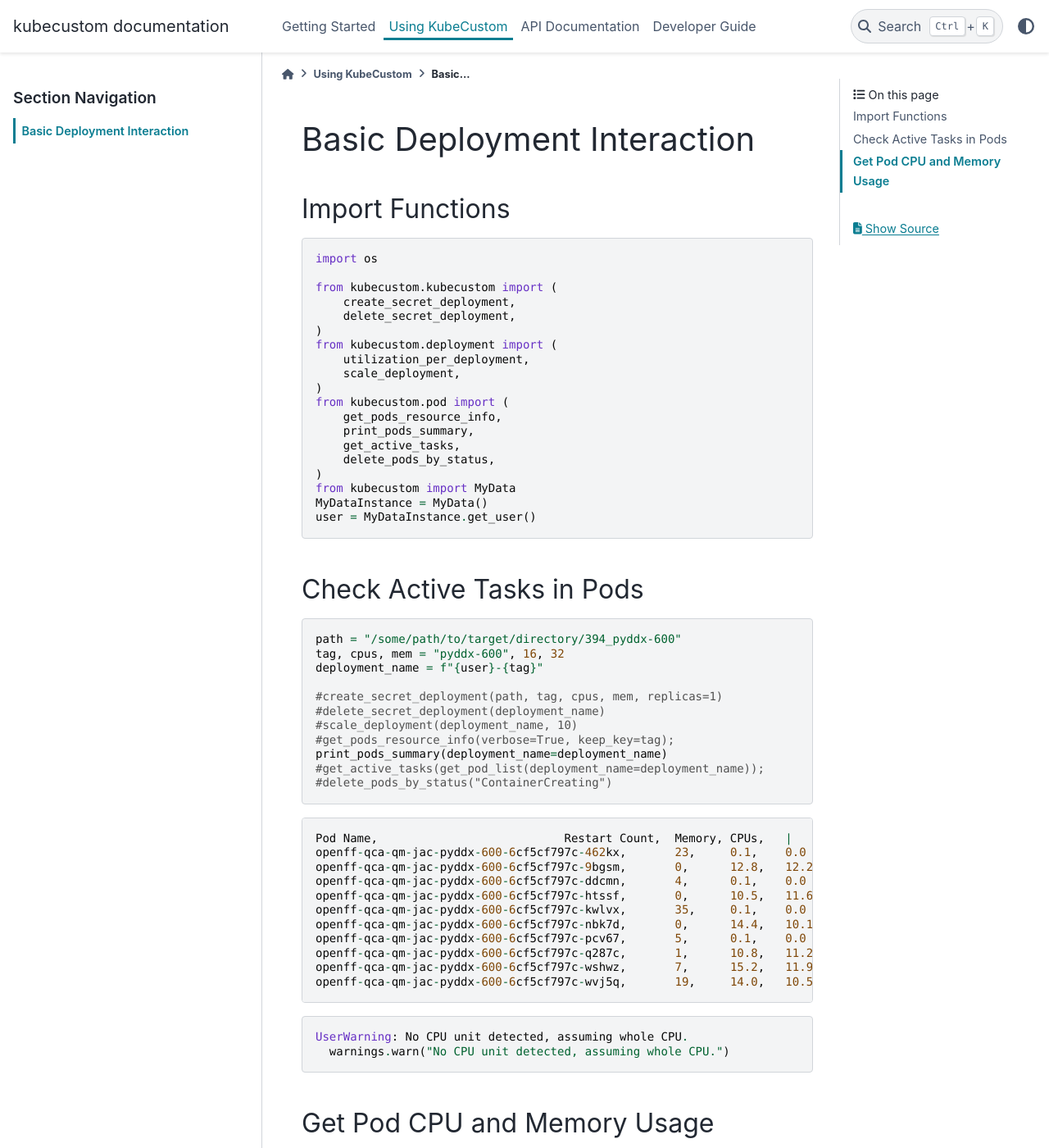
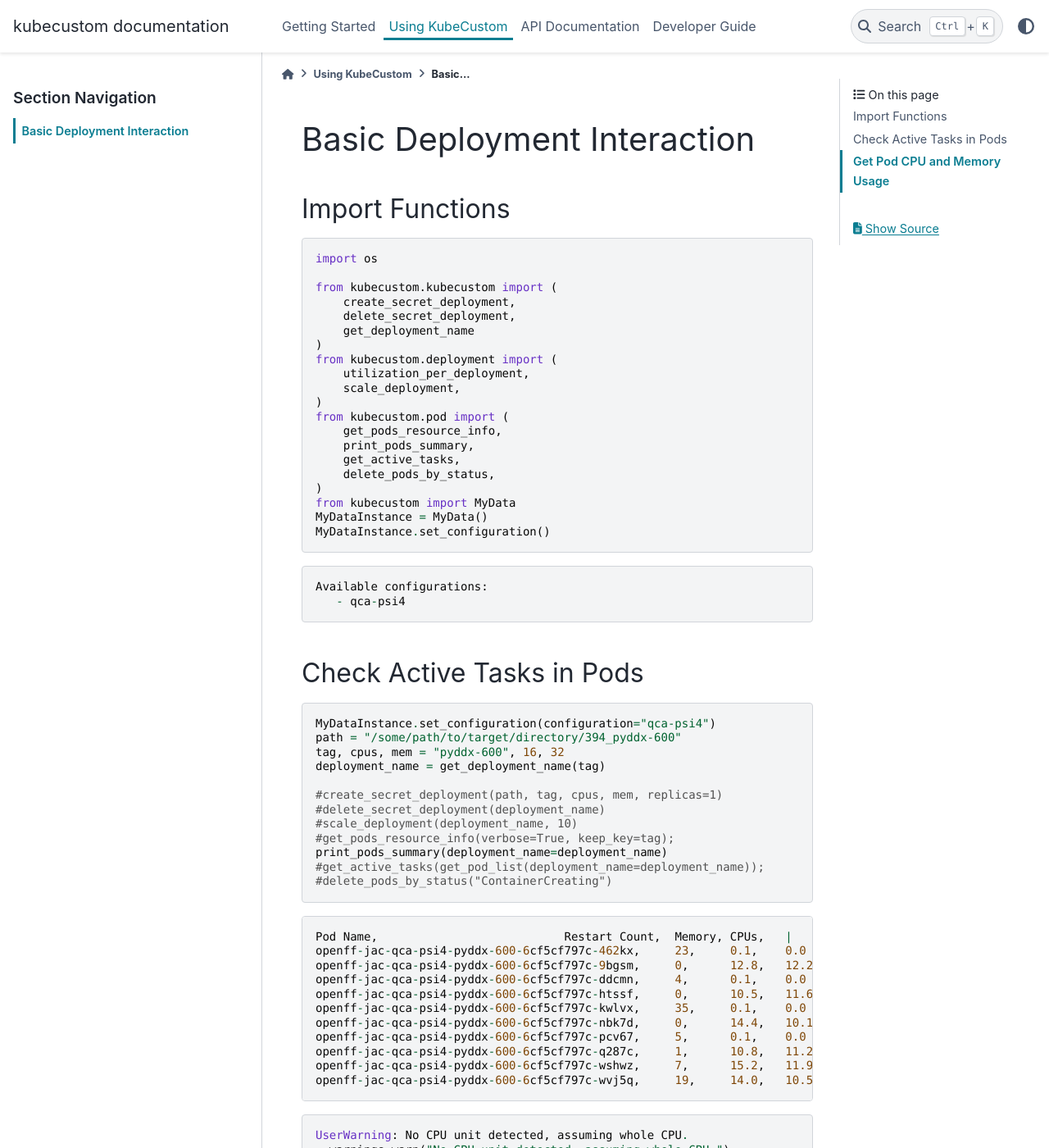
Before and after one commit to openforcefield/kubecustom, a Sphinx documentation site: the page built from docs/examples/basic_deployment_interaction.rst, in a window 1280 px wide and 1400 px high. Shown: the whole window at 82% size. Built offline with Sphinx 7.4.7 and the PyData theme 0.15.4, drawn with Linux system fonts in a browser that asks for light colours.

Commit message:
Update docs

```diff
--- a/docs/examples/basic_deployment_interaction.rst
+++ b/docs/examples/basic_deployment_interaction.rst
@@ -11,6 +11,7 @@ Import Functions
     from kubecustom.kubecustom import (
         create_secret_deployment,
         delete_secret_deployment,
+        get_deployment_name
     )
     from kubecustom.deployment import (
         utilization_per_deployment,
@@ -24,16 +25,22 @@ Import Functions
     )
     from kubecustom import MyData
     MyDataInstance = MyData()
-    user = MyDataInstance.get_user()
+    MyDataInstance.set_configuration()
+
+.. parsed-literal::
+
+    Available configurations:
+       - qca-psi4
 
 Check Active Tasks in Pods
 --------------------------
 
 .. code:: ipython3
 
+    MyDataInstance.set_configuration(configuration="qca-psi4")
     path = "/some/path/to/target/directory/394_pyddx-600"
     tag, cpus, mem = "pyddx-600", 16, 32
-    deployment_name = f"{user}-{tag}"
+    deployment_name = get_deployment_name(tag)
 
     #create_secret_deployment(path, tag, cpus, mem, replicas=1)
     #delete_secret_deployment(deployment_name)
@@ -47,16 +54,16 @@ Check Active Tasks in Pods
 .. parsed-literal::
 
     Pod Name,				Restart Count,	Memory,	CPUs,	|	Current State,	Current Status,	|	Previous State,	Previous Status
-    openff-qca-qm-jac-pyddx-600-6cf5cf797c-462kx,	23,	0.1,	0.0	|	running,	Running,	|	terminated,	OOMKilled
-    openff-qca-qm-jac-pyddx-600-6cf5cf797c-9bgsm,	0,	12.8,	12.2	|	running,	Running,	|	None,	None
-    openff-qca-qm-jac-pyddx-600-6cf5cf797c-ddcmn,	4,	0.1,	0.0	|	running,	Running,	|	terminated,	OOMKilled
-    openff-qca-qm-jac-pyddx-600-6cf5cf797c-htssf,	0,	10.5,	11.6	|	running,	Running,	|	None,	None
-    openff-qca-qm-jac-pyddx-600-6cf5cf797c-kwlvx,	35,	0.1,	0.0	|	running,	Running,	|	terminated,	OOMKilled
-    openff-qca-qm-jac-pyddx-600-6cf5cf797c-nbk7d,	0,	14.4,	10.1	|	running,	Running,	|	None,	None
-    openff-qca-qm-jac-pyddx-600-6cf5cf797c-pcv67,	5,	0.1,	0.0	|	running,	Running,	|	terminated,	OOMKilled
-    openff-qca-qm-jac-pyddx-600-6cf5cf797c-q287c,	1,	10.8,	11.2	|	running,	Running,	|	terminated,	OOMKilled
-    openff-qca-qm-jac-pyddx-600-6cf5cf797c-wshwz,	7,	15.2,	11.9	|	running,	Running,	|	terminated,	OOMKilled
-    openff-qca-qm-jac-pyddx-600-6cf5cf797c-wvj5q,	19,	14.0,	10.5	|	running,	Running,	|	terminated,	OOMKilled
+    openff-jac-qca-psi4-pyddx-600-6cf5cf797c-462kx,	23,	0.1,	0.0	|	running,	Running,	|	terminated,	OOMKilled
+    openff-jac-qca-psi4-pyddx-600-6cf5cf797c-9bgsm,	0,	12.8,	12.2	|	running,	Running,	|	None,	None
+    openff-jac-qca-psi4-pyddx-600-6cf5cf797c-ddcmn,	4,	0.1,	0.0	|	running,	Running,	|	terminated,	OOMKilled
+    openff-jac-qca-psi4-pyddx-600-6cf5cf797c-htssf,	0,	10.5,	11.6	|	running,	Running,	|	None,	None
+    openff-jac-qca-psi4-pyddx-600-6cf5cf797c-kwlvx,	35,	0.1,	0.0	|	running,	Running,	|	terminated,	OOMKilled
+    openff-jac-qca-psi4-pyddx-600-6cf5cf797c-nbk7d,	0,	14.4,	10.1	|	running,	Running,	|	None,	None
+    openff-jac-qca-psi4-pyddx-600-6cf5cf797c-pcv67,	5,	0.1,	0.0	|	running,	Running,	|	terminated,	OOMKilled
+    openff-jac-qca-psi4-pyddx-600-6cf5cf797c-q287c,	1,	10.8,	11.2	|	running,	Running,	|	terminated,	OOMKilled
+    openff-jac-qca-psi4-pyddx-600-6cf5cf797c-wshwz,	7,	15.2,	11.9	|	running,	Running,	|	terminated,	OOMKilled
+    openff-jac-qca-psi4-pyddx-600-6cf5cf797c-wvj5q,	19,	14.0,	10.5	|	running,	Running,	|	terminated,	OOMKilled
 
 
 .. parsed-literal::
@@ -78,4 +85,4 @@ Get Pod CPU and Memory Usage
 
     Dep Name, Nreplicas, |  Avg Mem Ut%, Min Mem Ut%, Max Mem Ut%, Mem Req, |  Avg CPU Ut%, Min CPU Ut%, Max CPU Ut%, CPU Req
     _____________________________________________________________________________
-    openff-qca-qm-jac-pyddx-600	10	|	24.4	0.2	47.4	32.0	|	42.2	0.0	76.1	16.0
+    openff-jac-qca-psi4-pyddx-600	10	|	24.4	0.2	47.4	32.0	|	42.2	0.0	76.1	16.0
```
Also changed, not shown: docs/getting_started.rst (+4 -3 lines), 2 other files.
